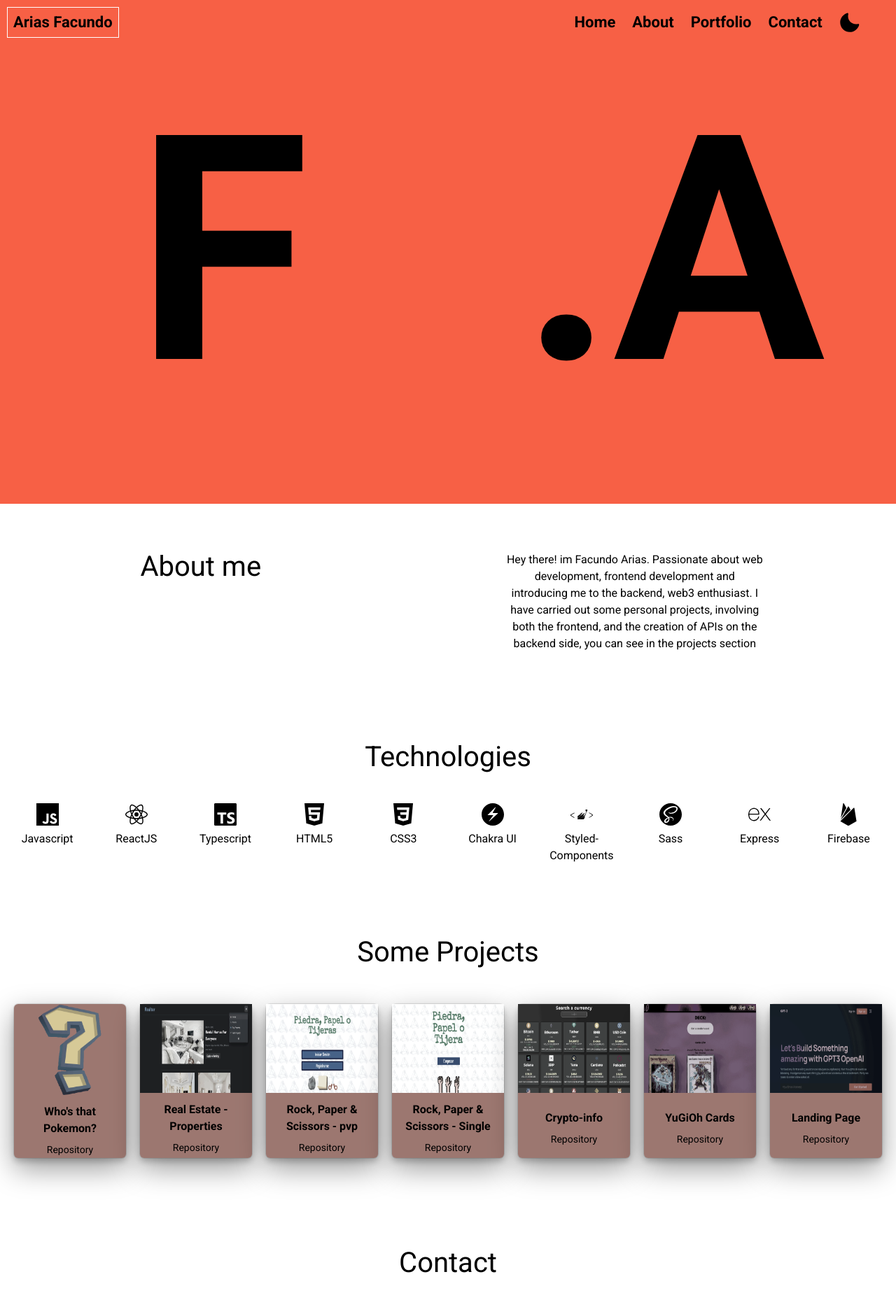
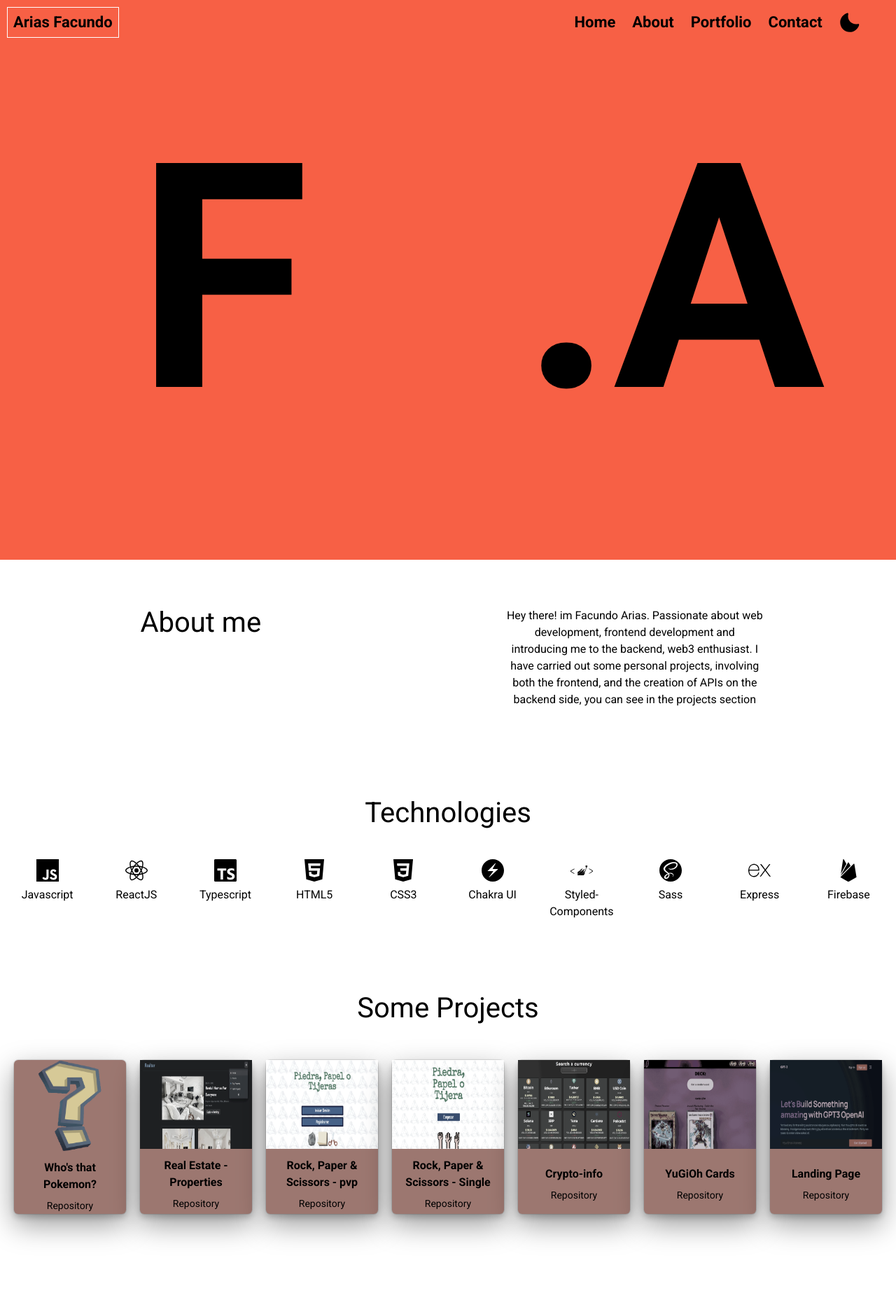
Before and after one commit to facuariasla/portfolio2, a React (Vite) app: page / in a window 1280 px wide. Shown: the top 1858 px of the page at 70% size. Built offline with nearby package versions, Linux system fonts and the light colour scheme.

Commit message:
fades added in cover - aos lib

```diff
--- a/index.html
+++ b/index.html
@@ -5,9 +5,11 @@
     <link rel="icon" type="" href="./src/assets/Aicon.png" />
     <meta name="viewport" content="width=device-width, initial-scale=1.0" />
     <title>FacuA</title>
+
   </head>
   <body>
     <div id="root"></div>
     <script type="module" src="/src/main.jsx"></script>
+
   </body>
 </html>
--- a/package.json
+++ b/package.json
@@ -12,6 +12,7 @@
     "@chakra-ui/react": "^1.8.8",
     "@emotion/react": "^11.9.0",
     "@emotion/styled": "^11.8.1",
+    "aos": "^2.3.4",
     "framer-motion": "^6.3.2",
     "react": "^18.0.0",
     "react-dom": "^18.0.0",
--- a/src/components/Cover.jsx
+++ b/src/components/Cover.jsx
@@ -1,4 +1,4 @@
-import React from "react";
+import React, { useEffect } from "react";
 import {
   Stack,
   Heading,
@@ -6,6 +6,9 @@ import {
   Text,
   useColorModeValue,
 } from "@chakra-ui/react";
+import Aos from 'aos';
+import "aos/dist/aos.css";
+
 
 const svgStyle = {
   before: {
@@ -40,9 +43,14 @@ export const Cover = () => {
   const colorComp = useColorModeValue('tomato.500', 'gray.800');
   const fontColor = useColorModeValue('black', 'tomato');
 
+  useEffect(() => {
+    Aos.init({ duration: 2500 });
+  }, [])
+
+
   return (
     <Stack
-      height="90vh"
+      height="100vh"
       direction={["column", null, null, "row"]}
       width="100%"
       alignItems="center"
@@ -67,6 +75,8 @@ export const Cover = () => {
           isTruncated
           display="flex"
           justifyContent="center"
+          data-aos='fade-right'
+
         >
           F
         </Heading>
@@ -84,6 +94,7 @@ export const Cover = () => {
           isTruncated
           display="flex"
           justifyContent="center"
+          data-aos='fade-left'
         >
           .A
         </Heading>
--- a/src/components/Projects.jsx
+++ b/src/components/Projects.jsx
@@ -8,7 +8,7 @@ import {
   useColorModeValue,
   Tooltip,
 } from "@chakra-ui/react";
-import React from "react";
+import React, { useEffect } from "react";
 import img1 from "../assets/proyect-screens/RPS-pvp2.png";
 import img2 from "../assets/proyect-screens/RPS-single2.png";
 import img3 from "../assets/proyect-screens/Crypto-info2.png";
@@ -16,6 +16,9 @@ import img4 from "../assets/proyect-screens/YuGiOh2.png";
 import img5 from "../assets/proyect-screens/LandingPage2.png";
 import img0 from "../assets/proyect-screens/realestate.png";
 import img6 from "../assets/proyect-screens/icon-poke.png";
+
+import Aos from 'aos';
+import "aos/dist/aos.css";
 
 const projects = [
   {
@@ -79,8 +82,12 @@ const projects = [
 export const Projects = () => {
   const moodColor = useColorModeValue("tomato.500", "tomato.900");
 
+  useEffect(() => {
+    Aos.init({ duration: 1000 });
+  }, [])
+
   return (
-    <Stack paddingX={5} pt={20} pb={10} id="portfolio">
+    <Stack paddingX={5} pt={20} pb={10} id="portfolio" data-aos='fade-up'>
       <Text textAlign="center" pb={3} fontSize={40}>
         Some Projects
       </Text>
```
Also changed, not shown: src/components/About.jsx (+5 -3 lines), src/components/Knowledge.jsx (+7 -3 lines), 1 other file (tests, documents, lock files or other folders).
